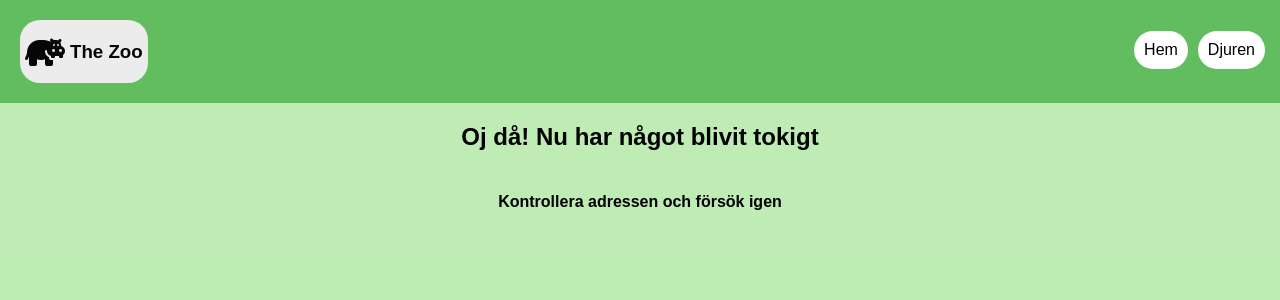
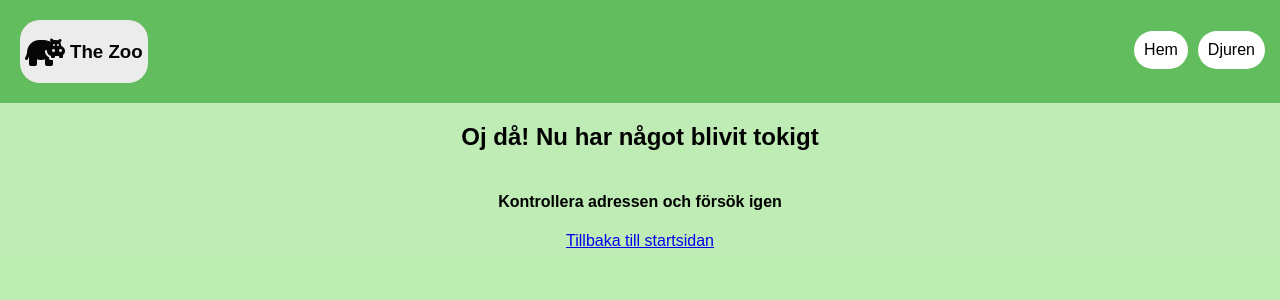
Before and after one commit to bergeper/React-The-Zoo, a React (Vite) app: page /animals/1 in a window 1280 px wide. Shown: the top 300 px of the page. Built offline with nearby package versions, Linux system fonts and the light colour scheme.

Commit message:
(feat): link to homepage if error

```diff
--- a/src/pages/Error/Error.tsx
+++ b/src/pages/Error/Error.tsx
@@ -1,8 +1,11 @@
+import { Link } from 'react-router-dom';
+
 export const Error = () => {
   return (
     <>
       <h2>Oj då! Nu har något blivit tokigt</h2>
       <h4>Kontrollera adressen och försök igen</h4>
+      <Link to='/'>Tillbaka till startsidan</Link>
     </>
   );
 };
```
